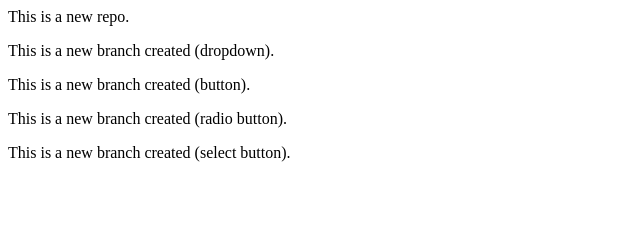
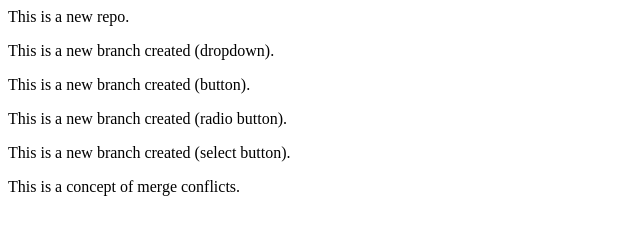
Before and after one commit to ShreyaVishwakarma10/localRepo, a plain HTML site: page index.html in a window 1280 px wide. Shown: the whole page, without its empty margins (0-640 px from the left). Drawn offline with Linux system fonts and the light colour scheme.

Commit message:
Add new line

```diff
--- a/index.html
+++ b/index.html
@@ -3,3 +3,4 @@
 <p>This is a new branch created (button).</p>
 <p>This is a new branch created (radio button).</p>
 <p>This is a new branch created (select button).</p>
+<p>This is a concept of merge conflicts.</p>
```
